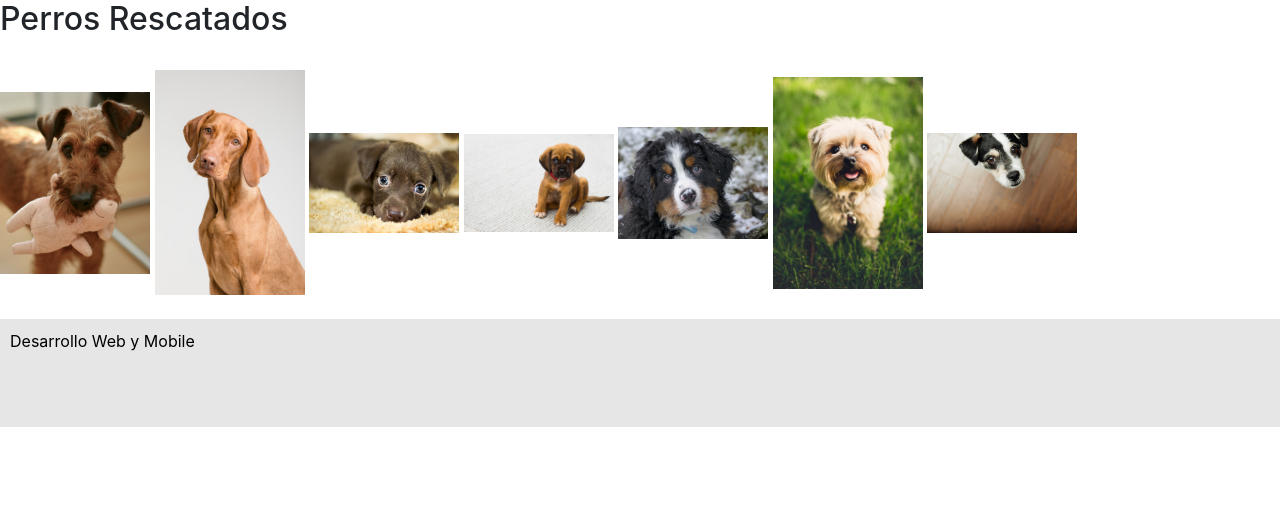
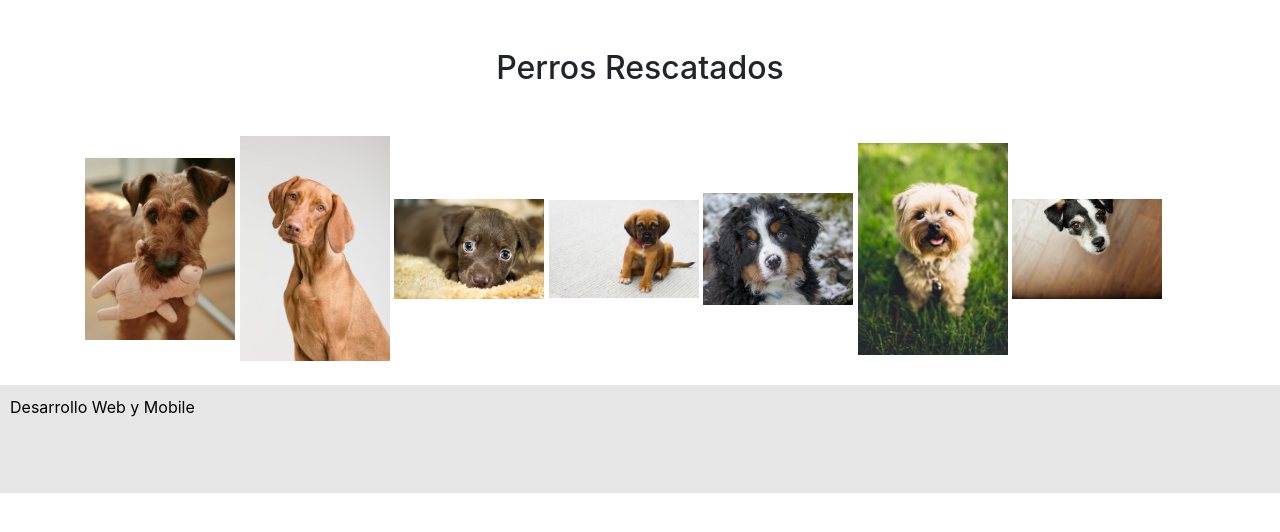
Before and after one commit to hecjara/misperris, a Django app: page /galeria/ in a window 1280 px wide. Shown: the part 70-602 px from the top of the page. Run offline with Django 3.2, Linux system fonts and the light colour scheme; data comes from the database, SQL or seed files in the repository; both versions use the stored data as it was after the commit; some libraries are stand-ins or nearby versions.

Commit message:
correcciones menores

```diff
--- a/core/static/core/css/estilos.css
+++ b/core/static/core/css/estilos.css
@@ -15,12 +15,12 @@
     height: auto;
 }
 
+
 header {
     width: 100%;
     height: auto;
     background-color: rgb(133,212,183);
     display: flex;
-    /*justify-content: space-between;*/
 }
 
 .logo {
@@ -35,7 +35,6 @@ header {
     left: 100%;
     margin:auto auto;
     margin-right:10px;
-   /*position:relative;*/
 }
 
 .navegacion ul {
--- a/core/templates/core/galeria.html
+++ b/core/templates/core/galeria.html
@@ -4,15 +4,20 @@
 
 {% block contenido %}
 
-<h2 >Perros Rescatados</h2>
-<br>
-<div class="galeria">
-    {% for g in perros2 %}
-    <a data-fancybox="gallery" data-caption="{{ g.descripcion }}"  href="{{ g.imagen.url }}">
+<div class="container">
+    <br>
+    <h2 class="titulo_galeria">Perros Rescatados</h2>
+    <br>
+    <div class="galeria">
+        {% for g in perros2 %}
+        <a data-fancybox="gallery" data-caption="{{ g.descripcion }}" href="{{ g.imagen.url }}">
 
-    <img class="galeria img" src="{{ g.imagen.url }}" alt="{{ g.descripcion }}">
+            <img class="galeria img" src="{{ g.imagen.url }}" alt="{{ g.descripcion }}">
 
-    {% endfor %}
+            {% endfor %}
+    </div>
 </div>
 
+
+
 {% endblock contenido %}
--- a/misperris/settings.py
+++ b/misperris/settings.py
@@ -30,7 +30,7 @@ ALLOWED_HOSTS = []
 #redirigir a la raiz luego de loguearse el usuario
 LOGIN_REDIRECT_URL = "/"
 
-LOGOUT_REDIRECT_URL = "/"
+LOGOUT_REDIRECT_URL = "/accounts/login"
 
 MESSAGE_STORAGE = 'django.contrib.messages.storage.session.SessionStorage'
 
--- a/serviceworker.js
+++ b/serviceworker.js
@@ -9,7 +9,6 @@ var urlsToCache = [
     '/static/core/img/social-inst.png',
     '/static/core/img/socialfacebook.png',
     '/static/core/img/socialplus.png',
-    '/static/core/img/rescatados/*',
     'https://stackpath.bootstrapcdn.com/bootstrap/4.1.3/js/bootstrap.min.js',
     'https://stackpath.bootstrapcdn.com/bootstrap/4.1.3/css/bootstrap.min.css'
 
```
Also changed, not shown: db.sqlite3.
